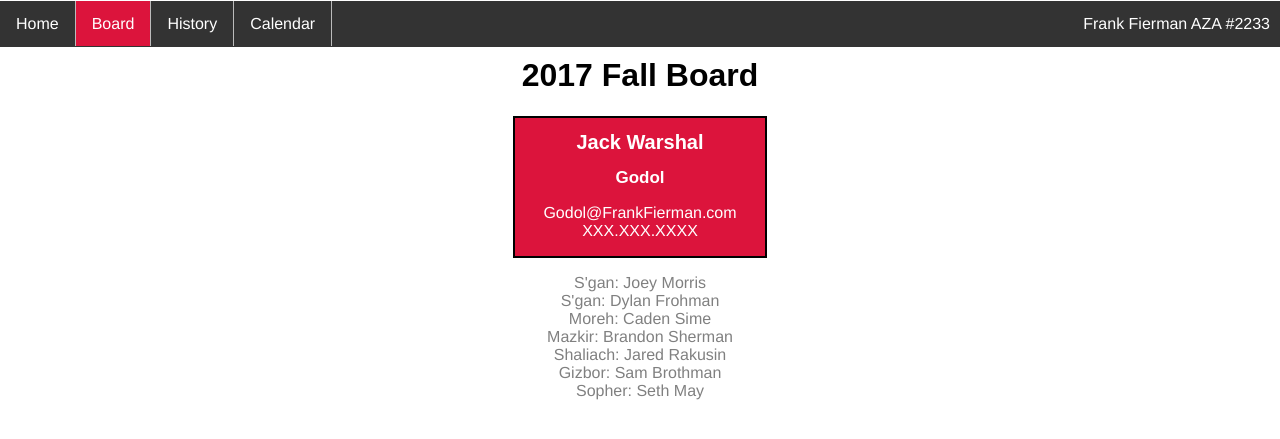
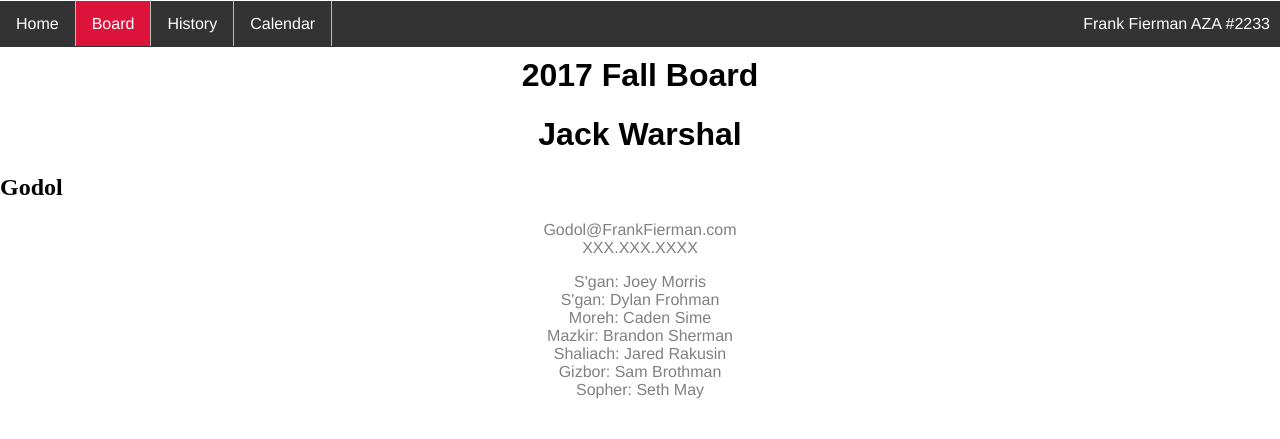
Before and after one commit to fiermanmazkir/fiermanmazkir.github.io, a Jekyll site: the page built from board/index.md, in a window 1280 px wide. Shown: the top 439 px of the page. Built offline with Jekyll 4.4.1, drawn with Linux system fonts in a browser that asks for light colours.

Commit message:
Update style.css

```diff
--- a/css/style.css
+++ b/css/style.css
@@ -73,25 +73,3 @@ p {
 	border: 2px solid Black;
 	float: left;
 }
-
-.godol-board {
-	background: Crimson;
-	float: center;
-	clear: both;
-   width: 250px;
-   color: White;
-	text-align: center;
-}
-
-div.godol-board {
-   margin: auto;
-   border: 2px solid Black;
-}
-h1.godol-board {
-	font-size: 20px;
-}
-
-h2.godol-board {
-	font-size: 17px;
-	font-family: Arial;
-}
```
